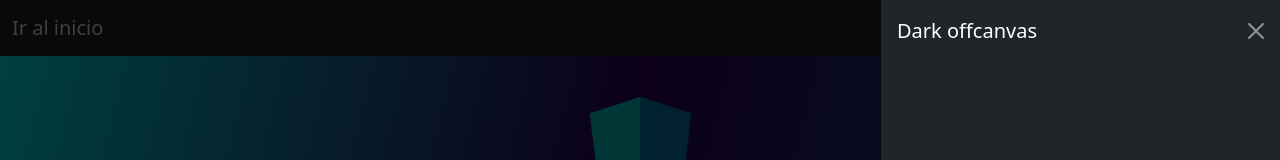
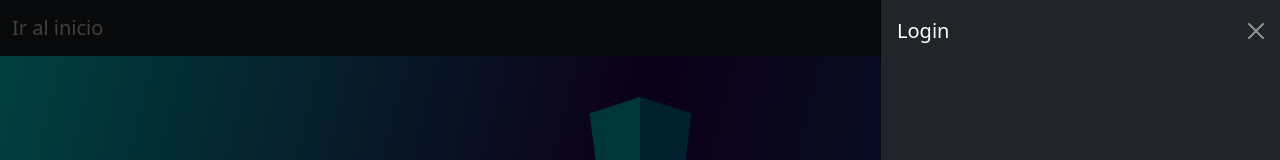
Before and after one commit to juan25258/portfolioJMD1, an Angular app: page / in a window 1280 px wide. Both pictures are taken after a click on the button 1240 px from the left and 28 px from the top of the page. Shown: the top 160 px of the page. Built offline with nearby package versions, Linux system fonts and the light colour scheme.

Commit message:
agregue login

```diff
--- a/src/app/componentes/barra-superior/barra-superior.component.html
+++ b/src/app/componentes/barra-superior/barra-superior.component.html
@@ -17,9 +17,9 @@
         id="offcanvasDarkNavbar"
         aria-labelledby="offcanvasDarkNavbarLabel"
       >
-        <div class="offcanvas-header"> <!--tengo que poner el login y acá-->
+        <div class="offcanvas-header"> <!--tengo que poner el login acá-->
           <h5 class="offcanvas-title" id="offcanvasDarkNavbarLabel">
-            Dark offcanvas
+            Login
           </h5>
           <button
             type="button"
```
